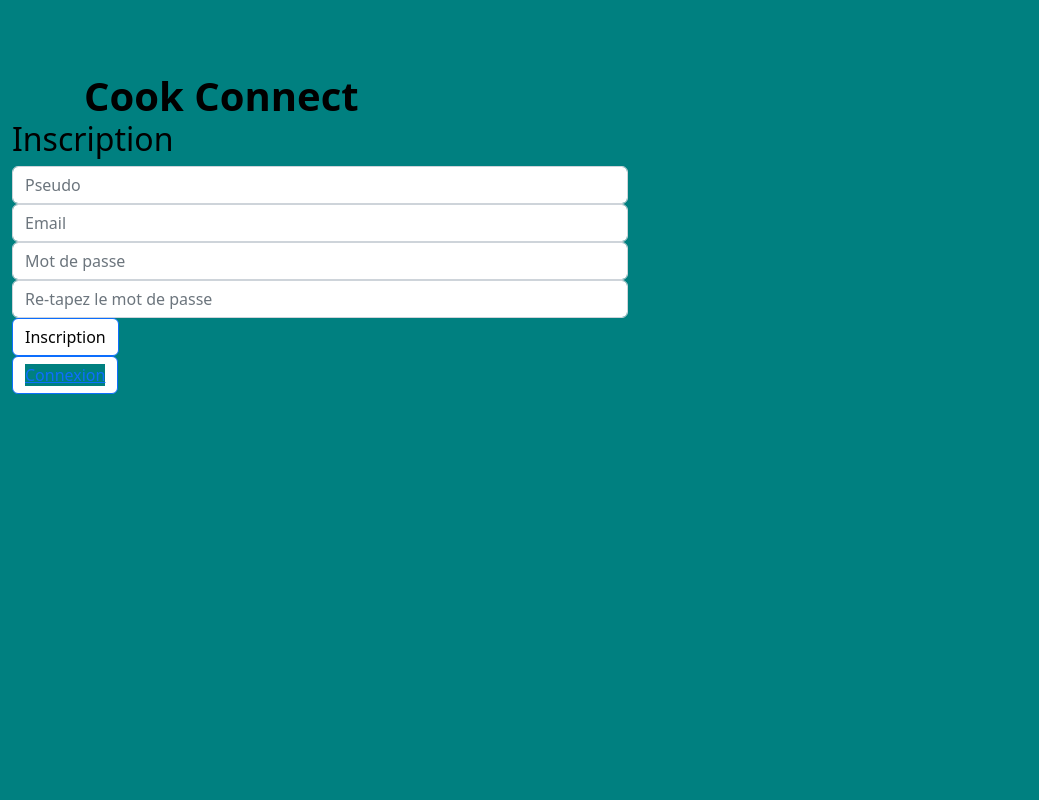
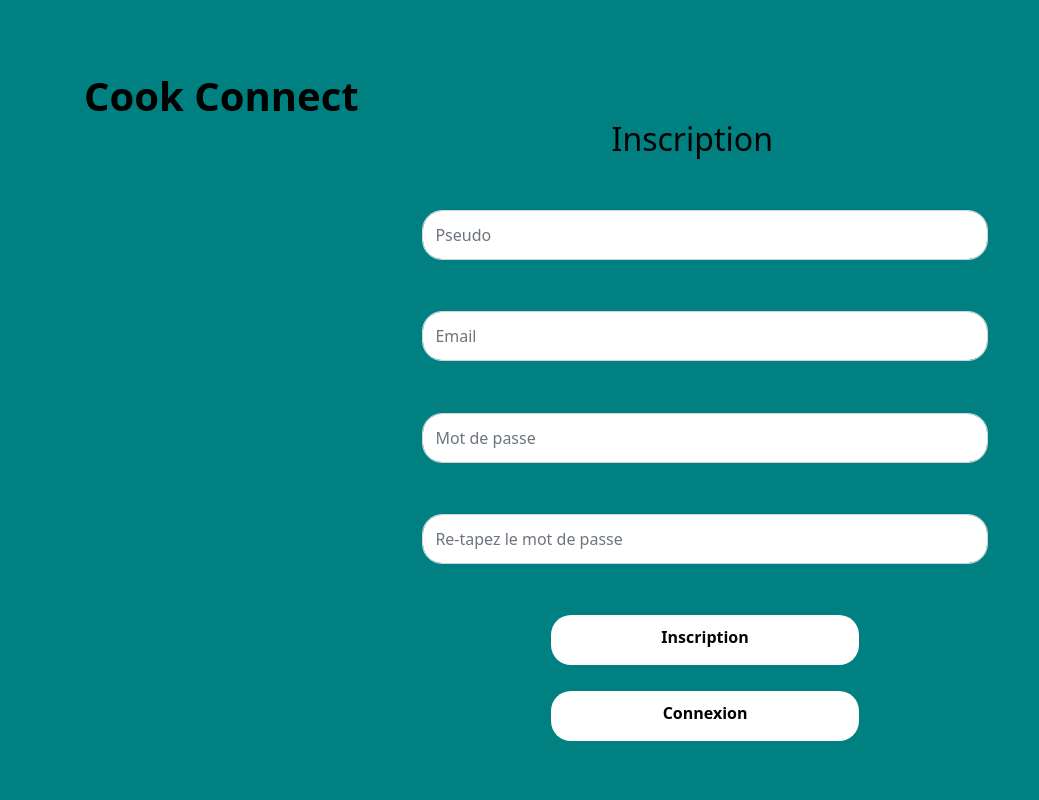
Before and after one commit to MateoServant/cooked, a PHP site: page /inscription.php in a window 1280 px wide. Shown: the whole page, without its empty margins (0-1039 px from the left). Run offline with PHP 8.4, Linux system fonts and the light colour scheme.

Commit message:
Update inscr.css

```diff
--- a/css/componant/inscr.css
+++ b/css/componant/inscr.css
@@ -1,26 +1,81 @@
 
-.ville{
-    margin:0%;
-}
-
-.cook{
-    font-size: 500%;
-}
-
-.droit{
-    position: absolute;
-    right: 70%;
-}
-
-.form{
-    background-color: teal;
-}
 
 .btn-primary{
     background-color: rgb(255, 255, 255);
     color: rgb(5, 5, 5);
+    text-decoration: none ;
 }
+
 
 *{
     background-color: teal;
 }
+
+.login-form {
+    width: 340px;
+    margin: 50px auto;
+}
+.login-form form {
+    margin-bottom: 15px;
+    background: #773737;
+    box-shadow: 0px 2px 2px rgba(0, 0, 0, 0.3);
+    padding: 30px;
+}
+
+.form-control {
+    min-height: 50px;
+    line-height: 2;
+    width: 220%;
+    margin: 20%;
+    font-weight: initial;
+    border-radius: 20px;
+
+}
+.btn {
+    min-height: 50px;
+    line-height: 2;
+    font-weight: bold;
+    font-size: 100%;
+    border: 12px ;
+    margin-top: 10%;
+    margin-left: 70%;
+    width: 120%;
+    display: flex;
+    justify-content: center;
+    border-radius: 20px;
+
+}
+
+.form {
+    display: flex;
+    justify-content: flex-end;
+    align-items: center;
+
+}
+
+.text{
+    display: flex;
+    justify-content: center;
+    margin-left: 125%;
+}
+
+.alert-success{
+    margin-bottom: 0%;
+}
+
+.a{
+    color: black;
+    text-decoration: none;
+    background-color: transparent;
+
+}
+
+a:hover{
+    color: aliceblue;
+    text-decoration: none;
+}
+
+.btn:hover{
+    color: white;
+    text-decoration: none;
+}
```
